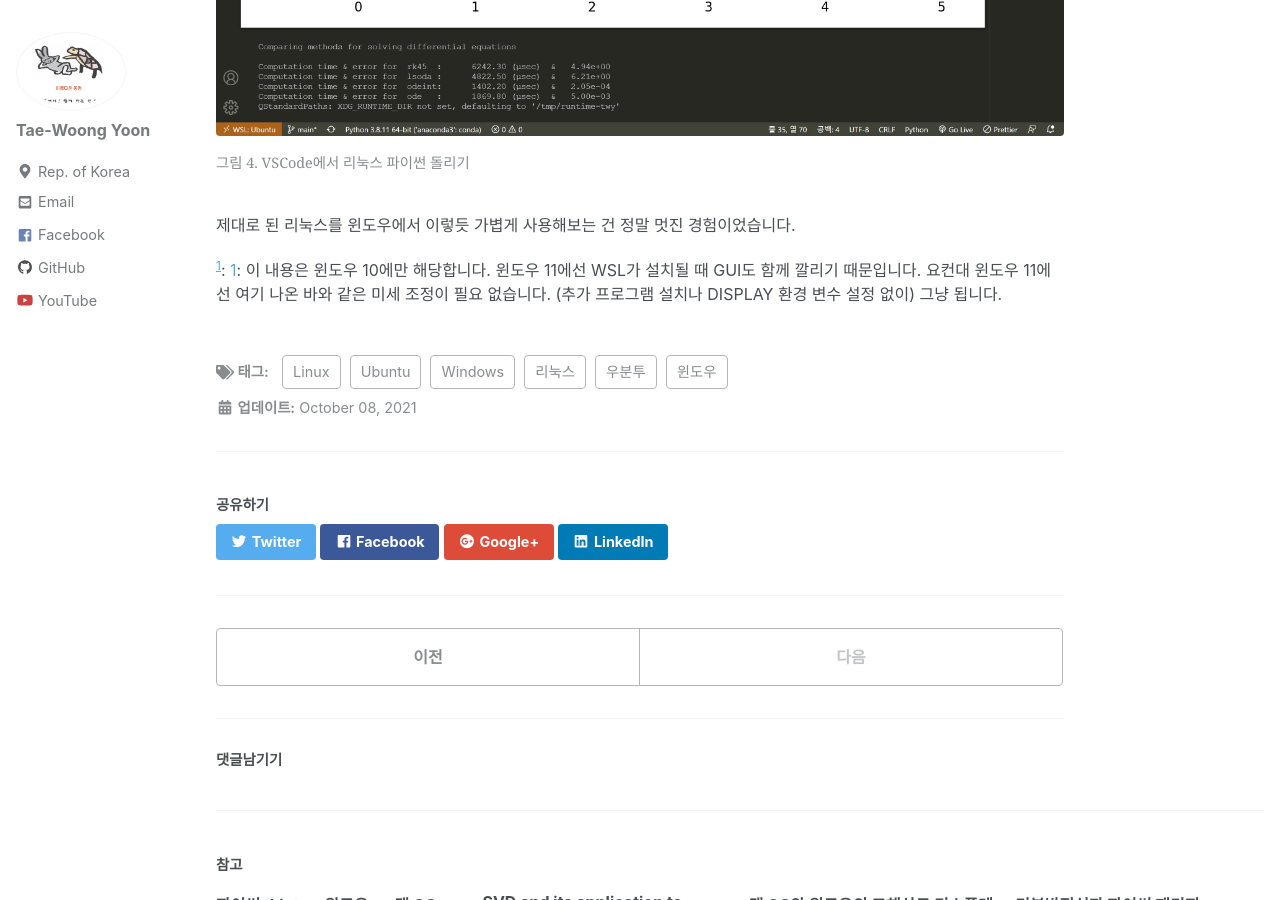
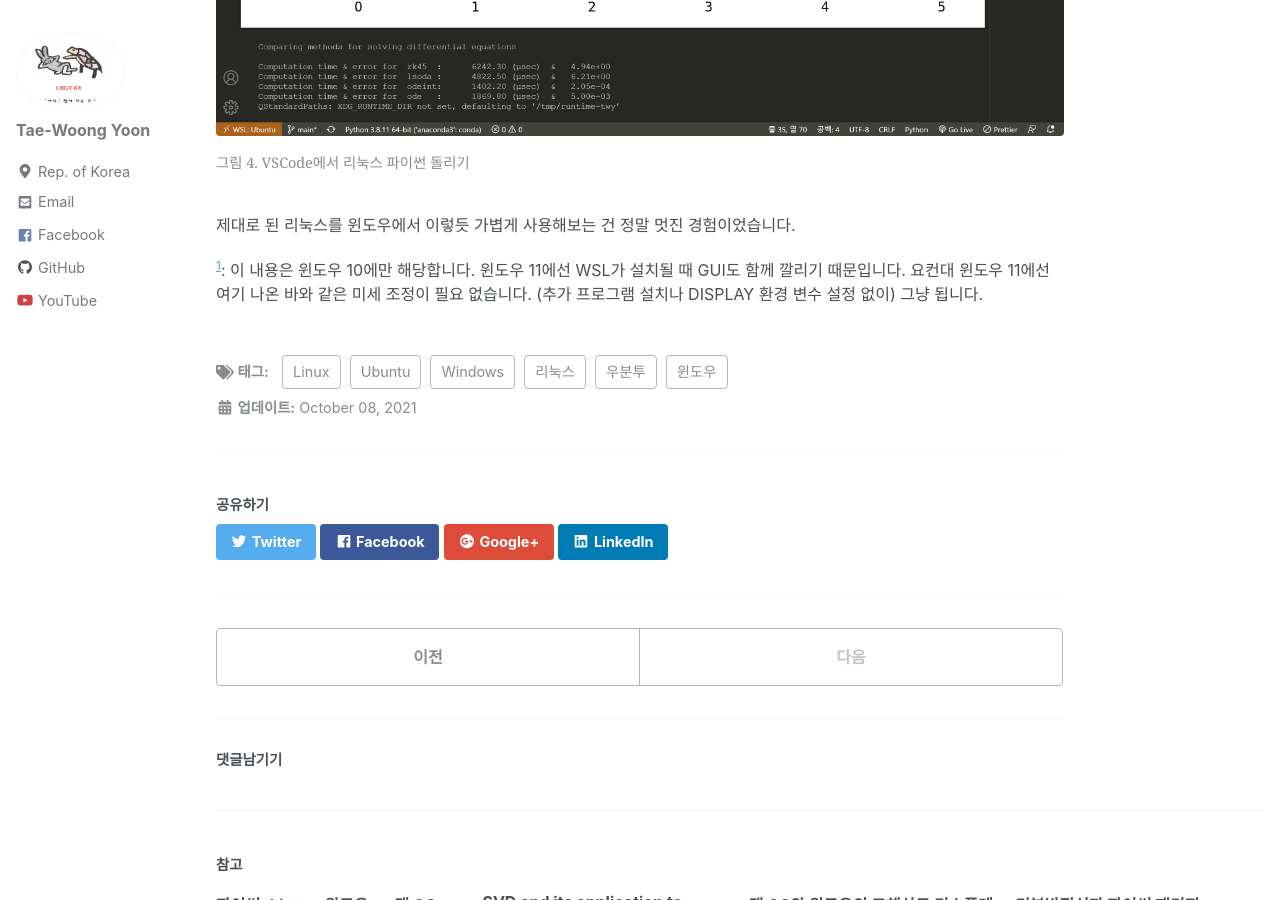
Before and after one commit to twy80/mkkim85.github.io, a Jekyll site: the page built from _posts/2021-10-08-wsl.md, in a window 1280 px wide and 900 px high, scrolled down 4810 px. Built offline with Jekyll 4.4.1, drawn with Linux system fonts in a browser that asks for light colours; nearby versions of some CDN libraries.

Commit message:
Update 2021-10-08-wsl.md

```diff
--- a/_posts/2021-10-08-wsl.md
+++ b/_posts/2021-10-08-wsl.md
@@ -97,4 +97,4 @@
 
 제대로 된 리눅스를 윈도우에서 이렇듯 가볍게 사용해보는 건 정말 멋진 경험이었습니다.
 
-<sup>[1](#footnote_1)</sup>: <a name="footnote_1">1</a>: 이 내용은 윈도우 10에만 해당합니다. 윈도우 11에선 WSL가 설치될 때 GUI도 함께 깔리기 때문입니다. 요컨대 윈도우 11에선 여기 나온 바와 같은 미세 조정이 필요 없습니다. (추가 프로그램 설치나 DISPLAY 환경 변수 설정 없이) 그냥 됩니다.
+<sup>[1](#footnote_1)</sup>: <a name="footnote_1"></a>이 내용은 윈도우 10에만 해당합니다. 윈도우 11에선 WSL가 설치될 때 GUI도 함께 깔리기 때문입니다. 요컨대 윈도우 11에선 여기 나온 바와 같은 미세 조정이 필요 없습니다. (추가 프로그램 설치나 DISPLAY 환경 변수 설정 없이) 그냥 됩니다.
```
